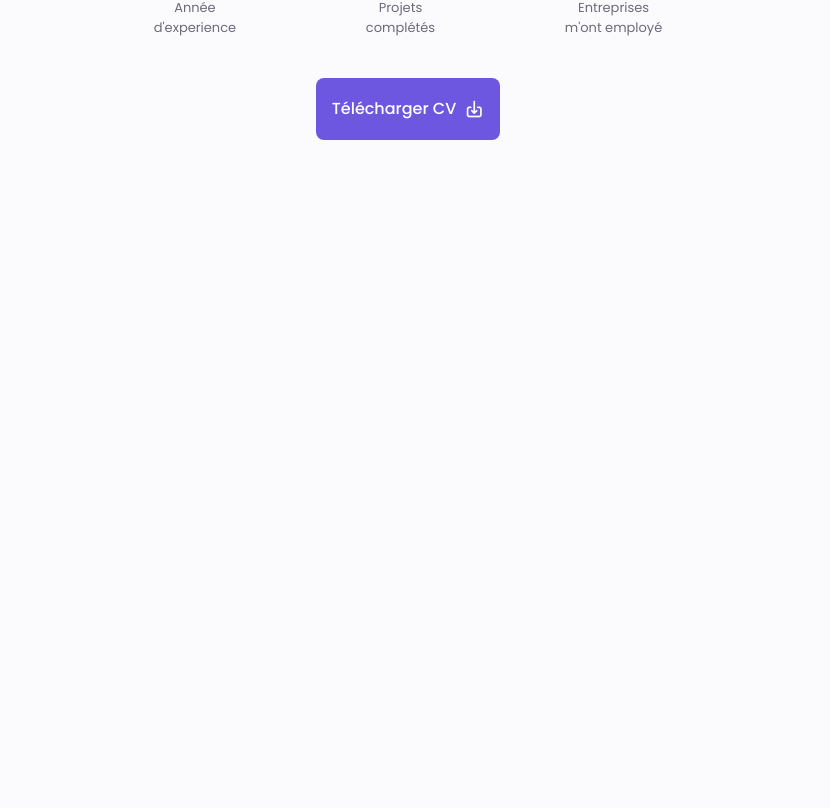
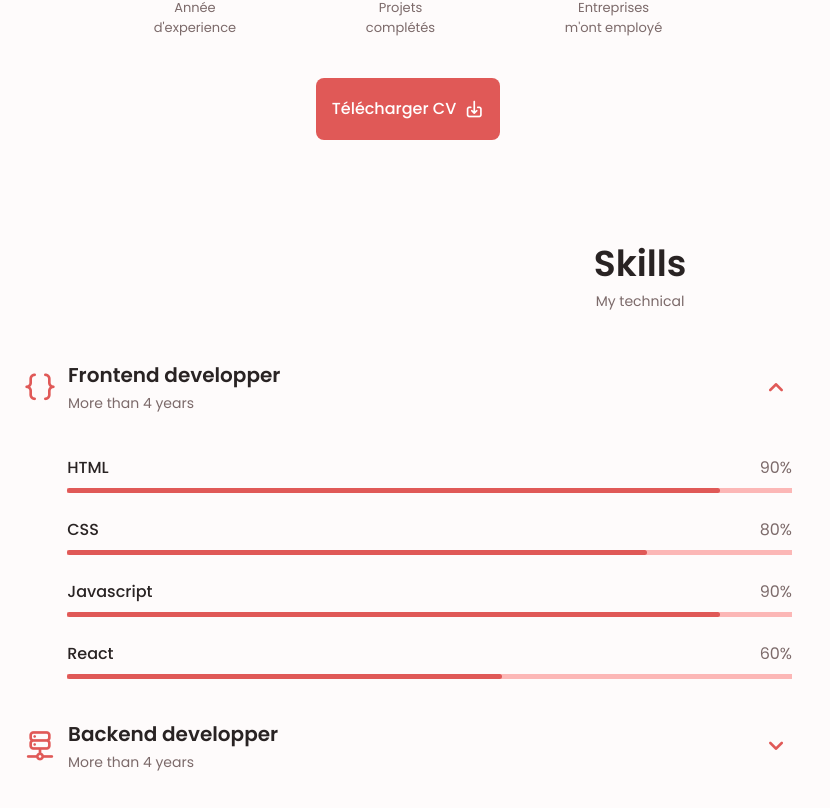
Before and after one commit to Xavier-Labarbe/cv-nextjs, a Next.js app: page / in a window 1280 px wide. Shown: the part 1517-2325 px from the top of the page, without its empty margins (0-830 px from the left). Before the commit the page ends 1769 px from the top, so only its background shows below. Built offline with nearby package versions, Linux system fonts and the light colour scheme.

Commit message:
Adding Skills

```diff
--- a/pages/_app.js
+++ b/pages/_app.js
@@ -2,6 +2,7 @@ import '../styles/globals.css'
 import '../styles/home.css'
 import '../styles/button.css'
 import '../styles/about.css'
+import '../styles/skills.css'
 
 function MyApp({ Component, pageProps }) {
   return <Component {...pageProps} />
--- a/pages/api/getCV.js
+++ b/pages/api/getCV.js
@@ -3,7 +3,7 @@ import { promisify } from 'util';
 import fetch from 'node-fetch';
 
 const pipeline = promisify(stream.pipeline);
-const url = 'https://cdn.cvdesignr.com/cv/pdf/5dde7e6574b8c_8e3b0e23a74bff3ac74ed9871d5142ea5027d3ad.pdf';
+const url = 'https://www.w3.org/WAI/ER/tests/xhtml/testfiles/resources/pdf/dummy.pdf';
 
 const handler = async (req, res) => {
     const response = await fetch(url); // replace this with your API call & options
--- a/pages/components/home.js
+++ b/pages/components/home.js
@@ -9,12 +9,12 @@ export default function Home() {
                     <div className={"home__social"}>
                         <a href="https://www.linkedin.com/in/xavier-labarbe/" target={"_blank"}
                            className={"home__social-icon"}>
-                            <i className="uil uil-linkedin"></i>
+                            <i className="uil uil-linkedin"/>
                         </a>
                         <a href="https://github.com/Xavier-Labarbe" target={"_blank"} className={"home__social-icon"}>
-                            <i className="uil uil-github-alt"></i>
+                            <i className="uil uil-github-alt"/>
                         </a>
-                        <a href="" className={"home__social-icon"}></a>
+                        <a href="" className={"home__social-icon"}/>
                     </div>
 
                     <div className={"home__img"}>
--- /dev/null
+++ b/pages/components/skills.js
@@ -0,0 +1,141 @@
+import {useEffect, useRef} from "react";
+
+export default function Skills() {
+    const front = useRef(),
+        back = useRef()
+
+    useEffect(() => {
+        if (front && front.current && front.current.classList[1] == "skills__open") {
+            front.current.addEventListener('click', () => {
+                front.current.classList.remove('skills__open')
+                front.current.classList.add('skills__close')
+            });
+        }
+        if (front && front.current && front.current.classList[1] == "skills__close") {
+            front.current.addEventListener('click', () => {
+                front.current.classList.remove('skills__close')
+                front.current.classList.add('skills__open')
+            });
+        }
+    }, [])
+    return (
+        <section className={"skills section"} id={"skills"}>
+            <h2 className="section__title">Skills</h2>
+            <span className="section__subtitle">My technical</span>
+
+            <div className="skills_container container grid">
+                <div>
+                    <div className="skills__content skills__open" ref={front}>
+                        <div className="skills__header">
+                            <i className={"uil uil-brackets-curly skills__icon"}/>
+
+                            <div>
+                                <h1 className="skills__title">Frontend developper</h1>
+                                <span className="skills__subtitle">More than 4 years</span>
+                            </div>
+
+                            <i className={"uil uil-angle-down skills__arrow"}/>
+                        </div>
+
+                        <div className="skills__list grid">
+                            <div className="skills__data">
+                                <div className="skills__titles">
+                                    <h3 className="skills__name">HTML</h3>
+                                    <span className="skills__number">90%</span>
+                                </div>
+                                <div className="skills__bar">
+                                    <span className="skills__percentage skills__html"></span>
+                                </div>
+                            </div>
+
+                            <div className="skills__data">
+                                <div className="skills__titles">
+                                    <h3 className="skills__name">CSS</h3>
+                                    <span className="skills__number">80%</span>
+                                </div>
+                                <div className="skills__bar">
+                                    <span className="skills__percentage skills__css"></span>
+                                </div>
+                            </div>
+
+                            <div className="skills__data">
+                                <div className="skills__titles">
+                                    <h3 className="skills__name">Javascript</h3>
+                                    <span className="skills__number">90%</span>
+                                </div>
+                                <div className="skills__bar">
+                                    <span className="skills__percentage skills__javascript"></span>
+                                </div>
+                            </div>
+
+                            <div className="skills__data">
+                                <div className="skills__titles">
+                                    <h3 className="skills__name">React</h3>
+                                    <span className="skills__number">60%</span>
+                                </div>
+                                <div className="skills__bar">
+                                    <span className="skills__percentage skills__react"></span>
+                                </div>
+                            </div>
+                        </div>
+                    </div>
+
+                    <div className="skills__content skills__close" ref={back}>
+                        <div className="skills__header">
+                            <i className={"uil uil-server-network skills__icon"}/>
+
+                            <div>
+                                <h1 className="skills__title">Backend developper</h1>
+                                <span className="skills__subtitle">More than 4 years</span>
+                            </div>
+
+                            <i className={"uil uil-angle-down skills__arrow"}/>
+                        </div>
+
+                        <div className="skills__list grid">
+                            <div className="skills__data">
+                                <div className="skills__titles">
+                                    <h3 className="skills__name">PHP</h3>
+                                    <span className="skills__number">90%</span>
+                                </div>
+                                <div className="skills__bar">
+                                    <span className="skills__percentage skills__php"></span>
+                                </div>
+                            </div>
+
+                            <div className="skills__data">
+                                <div className="skills__titles">
+                                    <h3 className="skills__name">Node.js</h3>
+                                    <span className="skills__number">70%</span>
+                                </div>
+                                <div className="skills__bar">
+                                    <span className="skills__percentage skills__node"></span>
+                                </div>
+                            </div>
+
+                            <div className="skills__data">
+                                <div className="skills__titles">
+                                    <h3 className="skills__name">Laravel</h3>
+                                    <span className="skills__number">60%</span>
+                                </div>
+                                <div className="skills__bar">
+                                    <span className="skills__percentage skills__laravel"></span>
+                                </div>
+                            </div>
+
+                            <div className="skills__data">
+                                <div className="skills__titles">
+                                    <h3 className="skills__name">CodeIgniter</h3>
+                                    <span className="skills__number">60%</span>
+                                </div>
+                                <div className="skills__bar">
+                                    <span className="skills__percentage skills__codeigniter"></span>
+                                </div>
+                            </div>
+                        </div>
+                    </div>
+                </div>
+            </div>
+        </section>
+    )
+}
--- a/pages/index.js
+++ b/pages/index.js
@@ -1,6 +1,7 @@
 import Header from "./components/header";
 import Home from "./components/home";
 import About from "./components/about";
+import Skills from "./components/skills";
 
 export default function App() {
   return (
@@ -9,6 +10,7 @@ export default function App() {
         <main className="main">
             <Home/>
             <About/>
+            <Skills/>
         </main>
     </div>
   )
--- a/styles/globals.css
+++ b/styles/globals.css
@@ -4,11 +4,11 @@
   --header-height: 3rem;
 
   /*========Colors========*/
-  --hue-color: 250;
+  --hue-color: 1;
 
   --first-color: hsl(var(--hue-color), 69%, 61%);
   --first-color-second: hsl(var(--hue-color), 69%, 61%);
-  --first-color-alt: hsl(var(--hue-color), 57%, 53%);
+  --first-color-alt: hsl(var(--hue-color  ), 57%, 53%);
   --first-color-lighter: hsl(var(--hue-color), 92%, 85%);
   --title-color: hsl(var(--hue-color), 8%, 15%);
   --text-color: hsl(var(--hue-color), 8%, 45%);
--- /dev/null
+++ b/styles/skills.css
@@ -0,0 +1,109 @@
+.skills__container{
+    row-gap: 0;
+}
+
+.skills__header{
+    display: flex;
+    align-items: center;
+    margin-bottom: var(--mb-2-5);
+    cursor: pointer;
+}
+
+.skills__icon, .skills__arrow{
+    font-size: 2rem;
+    color: var(--first-color);
+}
+
+.skills__icon{
+    margin-right: var(--mb-0-75);
+}
+
+.skills__title{
+    font-size: var(--h3-font-size);
+}
+
+.skills__subtitle{
+    font-size: var(--small-font-size);
+    color: var(--text-color);
+}
+
+.skills__arrow{
+    margin-left: auto;
+    transition: .4s;
+}
+
+.skills__list{
+    row-gap: 1.5rem;
+    padding-left: 2.7rem;
+}
+
+.skills__titles{
+    display: flex;
+    justify-content: space-between;
+    margin-bottom: var(--mb-0-5);
+}
+
+.skills__name{
+    font-size: var(--normal-font-size);
+    font-weight: var(--font-medium);
+}
+
+.skills_bar, .skills__percentage{
+    height: 5px;
+    border-radius: .25rem;
+}
+
+.skills__bar{
+    background: var(--first-color-lighter);
+}
+
+.skills__percentage{
+    display: block;
+    background-color: var(--first-color);
+}
+
+.skills__html{
+    width: 90%;
+}
+
+.skills__css{
+    width: 80%;
+}
+
+.skills__javascript{
+    width: 90%;
+}
+
+.skills__react{
+    width: 60%;
+}
+
+.skills__php{
+    width: 90%;
+}
+
+.skills__node{
+    width: 70%;
+}
+
+.skills__laravel{
+    width: 60%;
+}
+
+.skills__codeigniter{
+    width: 60%;
+}
+
+.skills__close .skills__list{
+    height: 0;
+    overflow: hidden;
+}
+
+.skills__open .skills__list{
+    height: max-content;
+    margin-bottom: var(--mb-2-5);
+}
+
+.skills__open  .skills__arrow{
+    transform: rotate(-180deg);
+}
```
